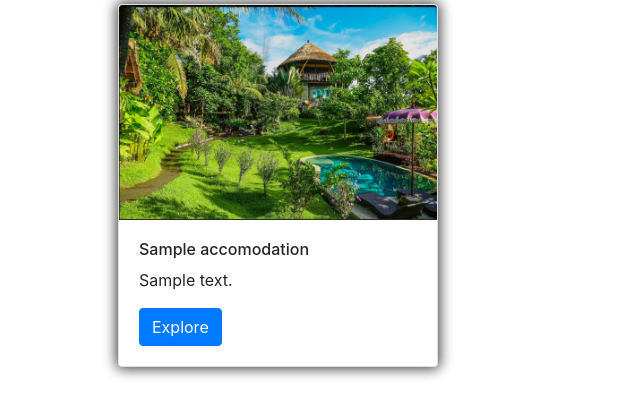
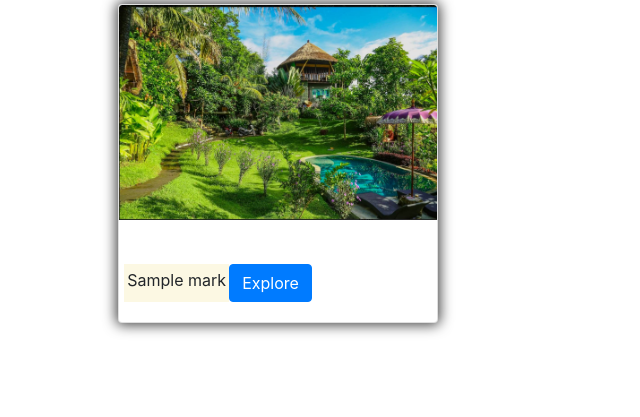
Before and after one commit to PierreBrelaud/FindYourHome, a Symfony app: template templates/front/home.html.twig in a window 1280 px wide. Shown: the part 100-517 px from the top of the page, without its empty margins (0-640 px from the left). Run offline with Twig, Linux system fonts and the light colour scheme; the template is opened without the code that fills it: most values are stand-ins (such as "Sample title", 1, 10 or a date in 2020); some libraries are stand-ins or nearby versions.

Commit message:
Get average marks for each accomodation

```diff
--- a/templates/front/home.html.twig
+++ b/templates/front/home.html.twig
@@ -8,7 +8,7 @@
 
     <div class="container mt-5 pl-5 pr-5">
         <div class="row flex">
-            {% for accomodation in accomodations %}
+            {% for accomodation in datas %}
                 <div class="col-3">
                     <div class="card"
                          style="
@@ -23,11 +23,16 @@
                     >
                         <img class="card-img-top" src="{{ asset('images/test.jpg') }}" alt="Card image cap">
                         <div class="card-body">
-                            <h2 style="font-size: 1rem">{{ accomodation.name }}</h2>
+                            <h2 style="font-size: 1rem">{{ accomodation['accomodation'].name }}</h2>
                             <p class="card-text" style="max-height: 7.5rem; overflow: hidden">
-                                {{ accomodation.description }}
+                                {{ accomodation['accomodation'].description }}
                             </p>
-                            <button class="btn btn-primary">Explore</button>
+                            <div class="row">
+                                <div class="mark">
+                                    {{ accomodation['mark'] }}
+                                </div>
+                                <button class="btn btn-primary">Explore</button>
+                            </div>
                         </div>
                     </div>
                 </div>
```
Also changed, not shown: src/Controller/HomeController.php (+11 -2 lines), src/Repository/AccomodationRepository.php (+15 -0 lines).
